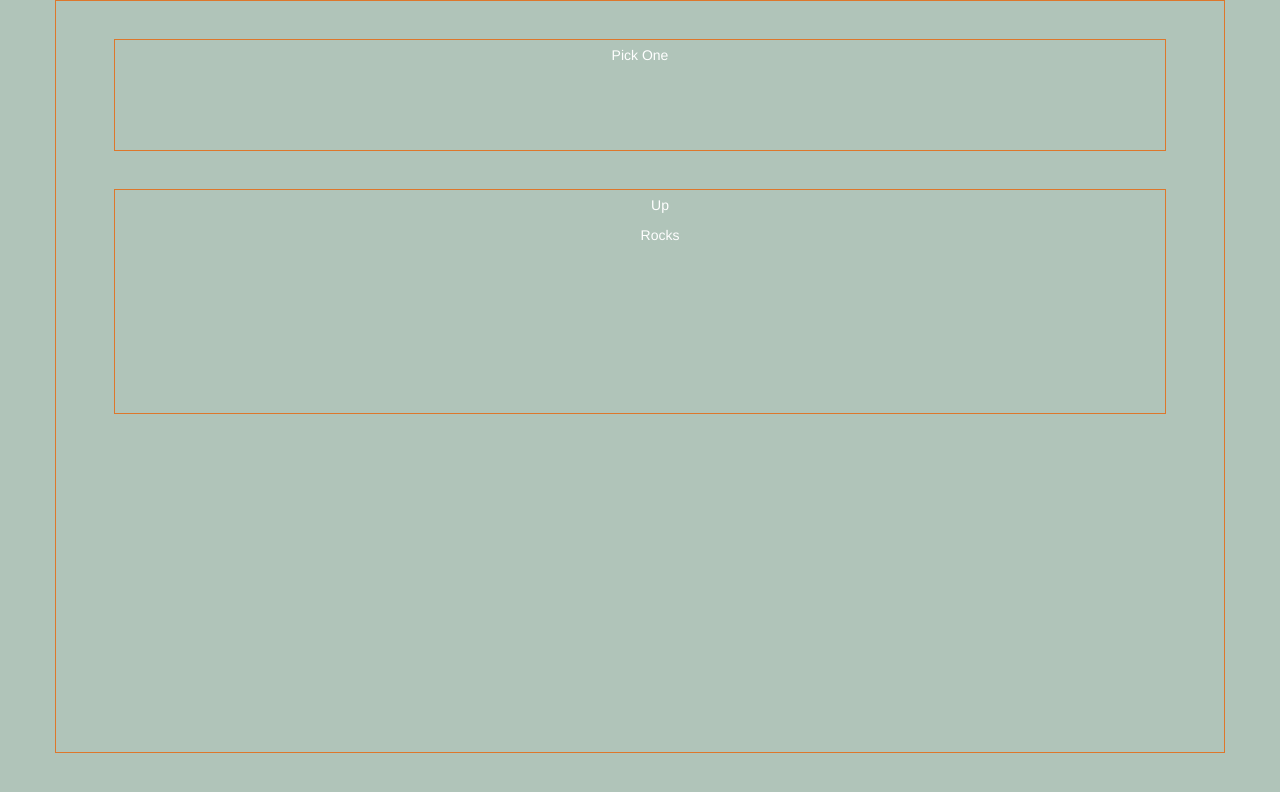
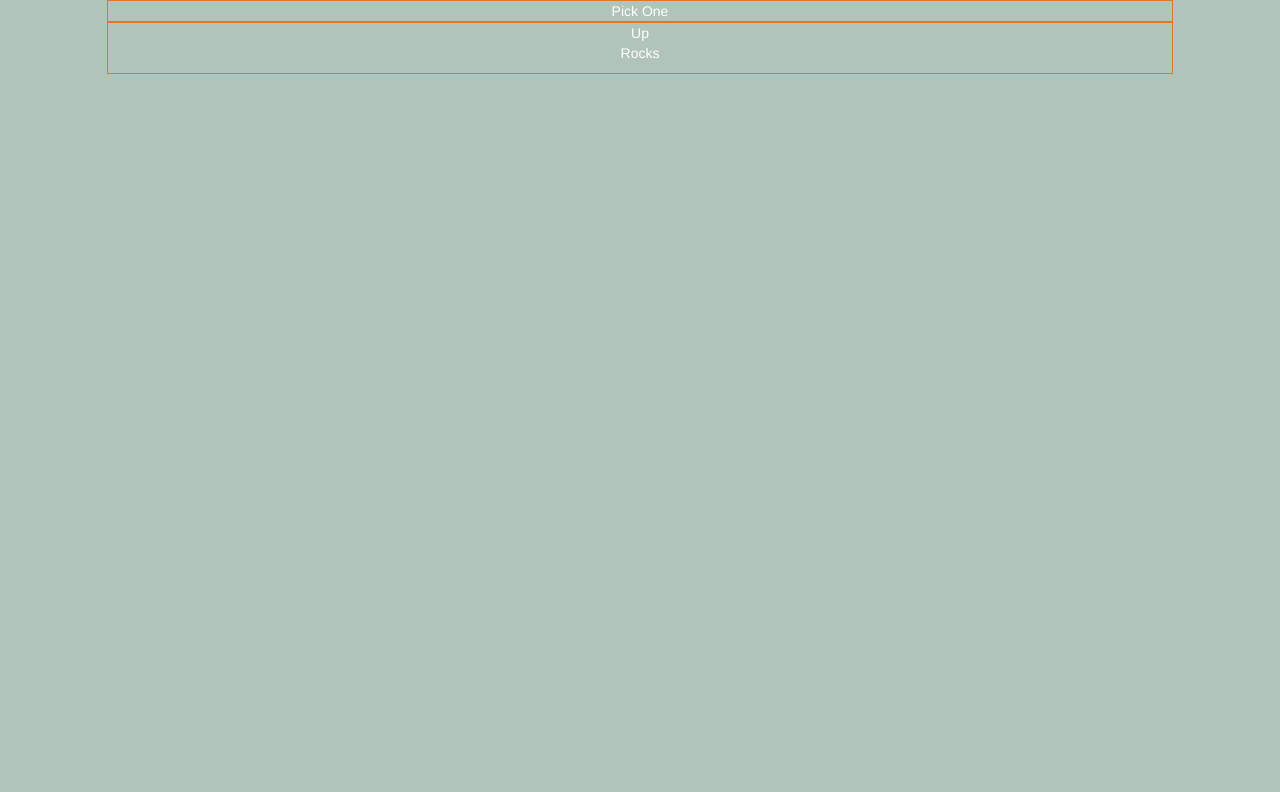
Before and after one commit to mjrodgers6/Mixr, a plain HTML site: page home.html in a window 1280 px wide. Drawn offline with nearby package versions, Linux system fonts and the light colour scheme.

Commit message:
Fully integrated Bootstrap to frame the page

```diff
--- a/css/style.css
+++ b/css/style.css
@@ -1,31 +1,22 @@
-html, body, .container {
-  height: 98%;
-}
-
 body {
   background: #B0C4B9;
   color: white;
   }
 
-  .container {
-    position: relative;
-  }
 
-.container, .title, .up, .highball {
+.col-centered {
+    float: none;
+    margin: 0 auto;
+    text-align: center;
+}
+
+
+
+
+.title, .up, .first-choice, .second-choice, .third-choice, .fourth-choice {
   border: 1px #DD772C solid;
 }
 
-.title, .up, .highball {
-  width: 90%;
-  position: absolute;
-
-  left: 5%;
-  right: 5%;
-  text-align: center;
-  vertical-align: middle;
-  line-height: 30px;
-
-}
 
 .first-choice{
   display: none;
@@ -44,24 +35,9 @@ body {
   text-align: center;
   font-size: 60px;
 }
-.title {
-  top: 5%;
-  min-height: 15%;
-}
 
-.up {
-  top: 25%;
-  min-height: 30%;
-}
 
-.highball {
-  top: 60%;
-  min-height: 30%;
-}
 
 a {
   text-decoration: none;
 }
-li{
-    list-style: none;
-}
--- a/home.html
+++ b/home.html
@@ -16,34 +16,52 @@
 </head>
 
 <body>
-    <div class="container">
-      <div class="title">Pick One</div>
-        <div class="up">
-            <ul>
-            <li id="question">
-            </li>
+    <div class="container-fluid">
+      <div class="row">
+        <div class="col-md-10 col-centered text-centered title">Pick One</div>
+      </div>
+
+      <div class="row">
+        <div class="col-md-10 col-centered text-centered up">
+            <ul class="list-unstyled" id="question">
+
             </ul>
         </div>
-        <div class="first-choice">
+      </div>
+
+      <div class="row">
+        <div class="col-md-10 col-centered text-centered first-choice">
           <h1 class="taco">
             COSMO
           </h1>
         </div>
-        <div class="second-choice">
+      </div>
+
+      <div class="row">
+        <div class="col-md-10 col-centered text-centered second-choice">
           <h1 class="taco">
             MARTINI
           </h1>
         </div>
-        <div class="third-choice">
+      </div>
+
+      <div class="row">
+        <div class="col-md-10 col-centered text-centered third-choice">
           <h1 class="taco">
             TAHOE THUNDER
           </h1>
         </div>
-        <div class="fourth-choice">
+      </div>
+
+      <div class="row">
+        <div class="col-md-10 col-centered text-centered fourth-choice">
         <h1 class="taco">
           DURAZNO
         </h1>
         </div>
+      </div>
+
     </div>
+
   </body>
 </html>
```
